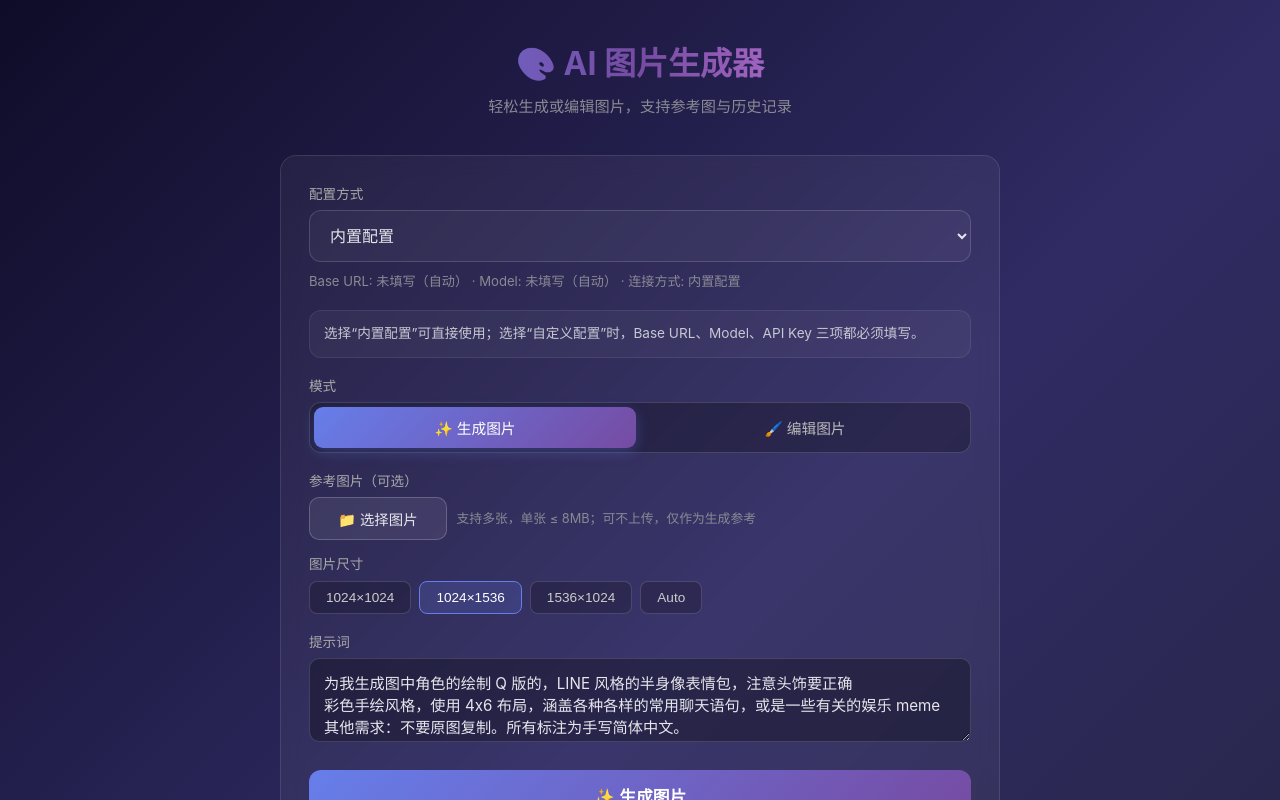
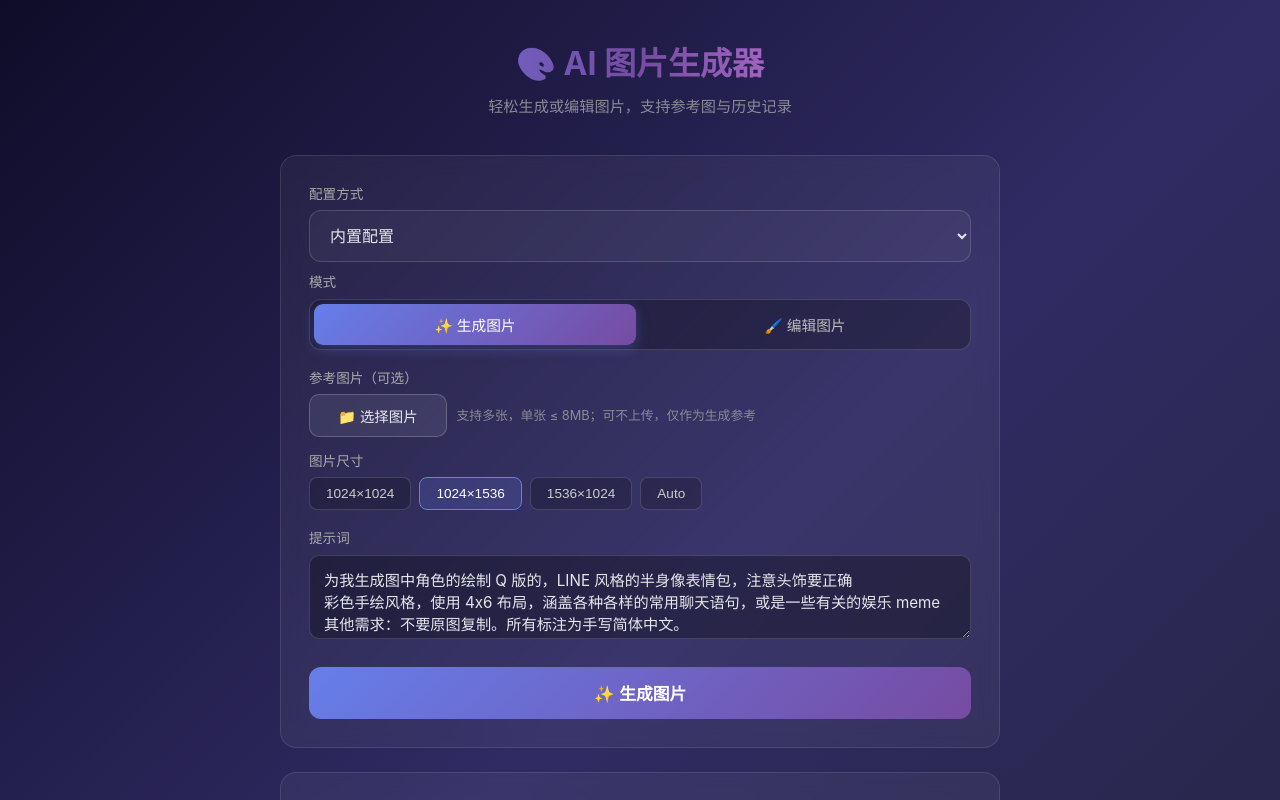
Before and after one commit to dming519/ai-image-generator-next, a Next.js app: page / in a window 1280 px wide. Shown: the top 800 px of the page. Built offline with nearby package versions, Linux system fonts and the light colour scheme.

Commit message:
refactor(ImageGenerator): 移除配置摘要和提示信息

```diff
--- a/src/components/ImageGenerator.tsx
+++ b/src/components/ImageGenerator.tsx
@@ -241,18 +241,6 @@ export default function ImageGenerator() {
           <option value="custom">自定义配置</option>
         </select>
 
-        <p className="config-summary">
-          Base URL: {usingDefaultBaseUrl ? "未填写（自动）" : baseUrl.trim()}
-          {" · "}
-          Model: {usingDefaultModel ? "未填写（自动）" : model.trim()}
-          {" · "}
-          连接方式: {usingProxy ? "内置配置" : "自定义配置"}
-        </p>
-
-        <p className="config-notice">
-          选择“内置配置”可直接使用；选择“自定义配置”时，Base URL、Model、API Key 三项都必须填写。
-        </p>
-
         {configMode === "custom" && (
           <div id="advanced-config" className="advanced-config">
             <div className="grid-2">
```
